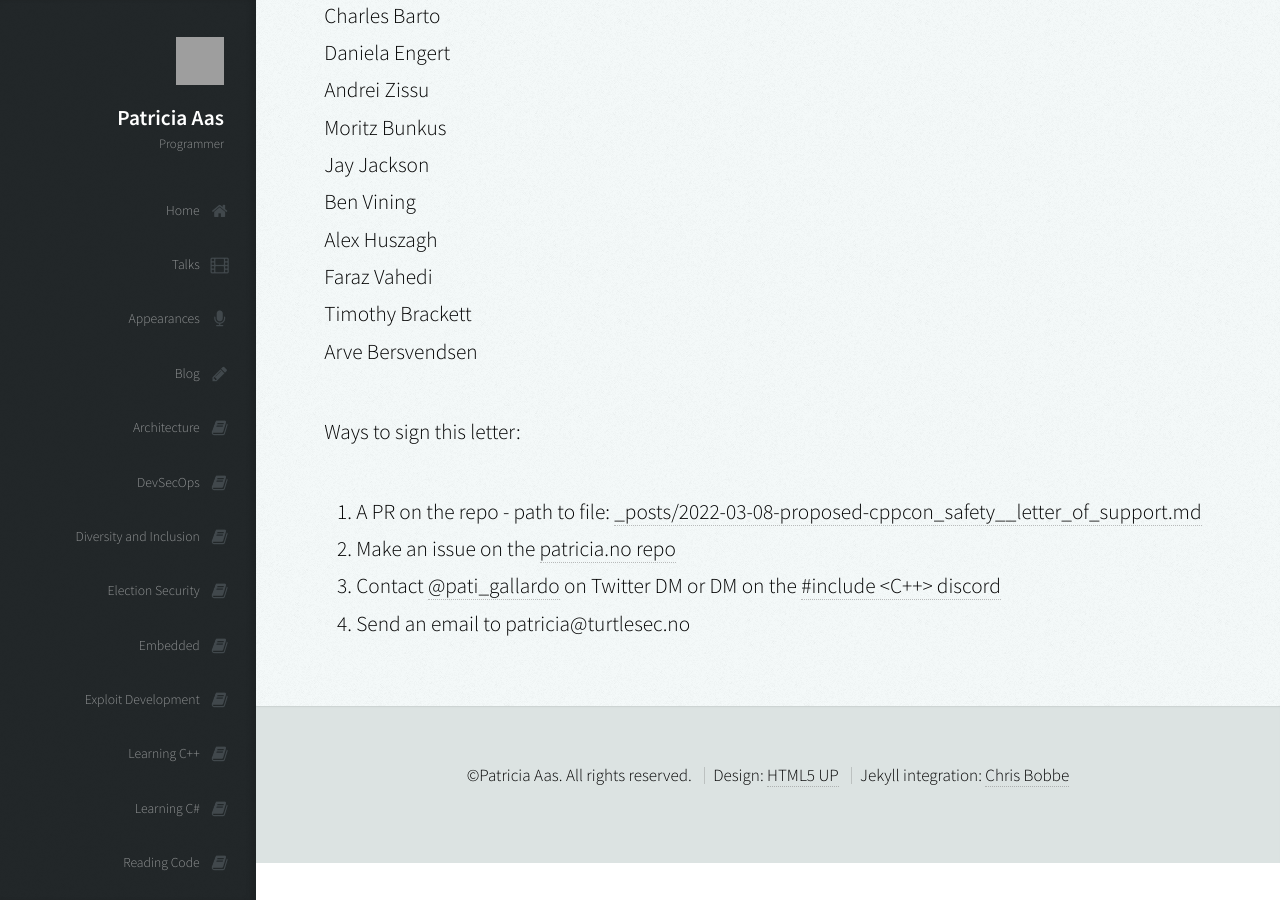
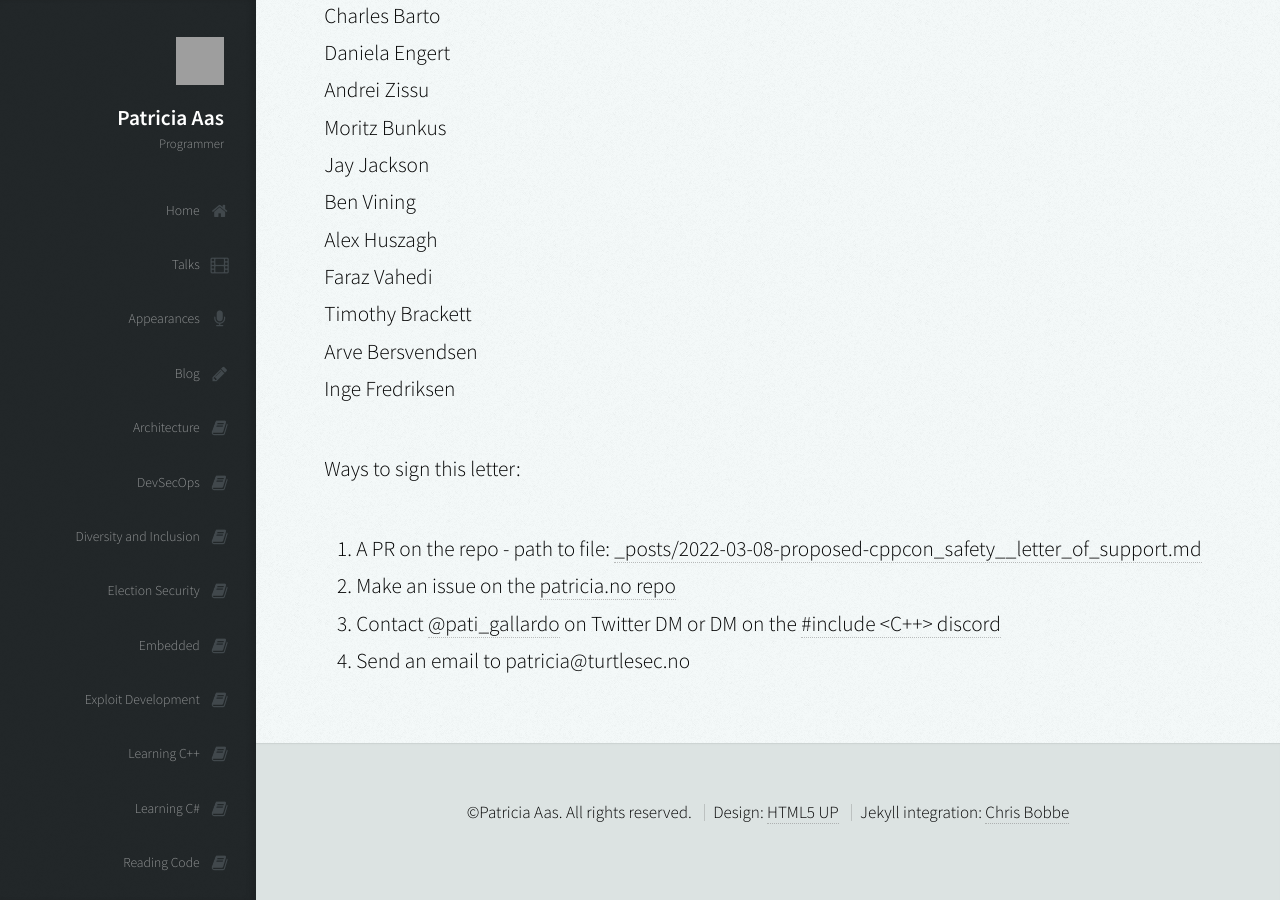
Before and after one commit to patricia-gallardo/patricia-gallardo.github.io, a Jekyll site: the page built from _posts/2022-03-08-proposed-cppcon_safety__letter_of_support.md, in a window 1280 px wide and 900 px high, scrolled down 7165 px. Built offline with Jekyll 4.4.1, drawn with Linux system fonts in a browser that asks for light colours; nearby versions of some CDN libraries; grey boxes are pictures that could not be loaded.

Commit message:
Update 2022-03-08-proposed-cppcon_safety__letter_of_support.md

```diff
--- a/_posts/2022-03-08-proposed-cppcon_safety__letter_of_support.md
+++ b/_posts/2022-03-08-proposed-cppcon_safety__letter_of_support.md
@@ -200,6 +200,7 @@ Alex Huszagh <br>
 Faraz Vahedi <br>
 Timothy Brackett <br>
 Arve Bersvendsen <br>
+Inge Fredriksen <br>
 
 
 Ways to sign this letter:
```
